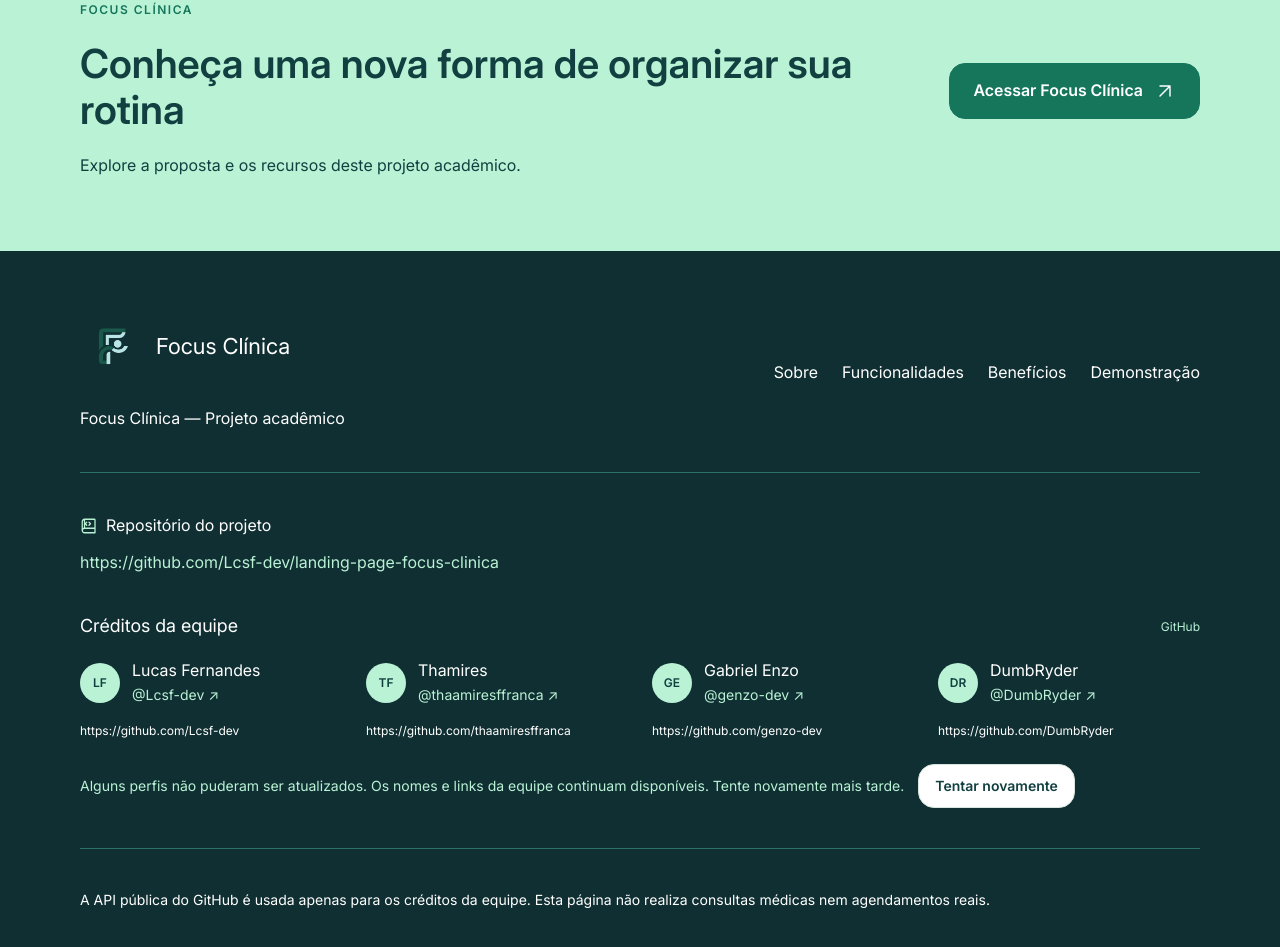
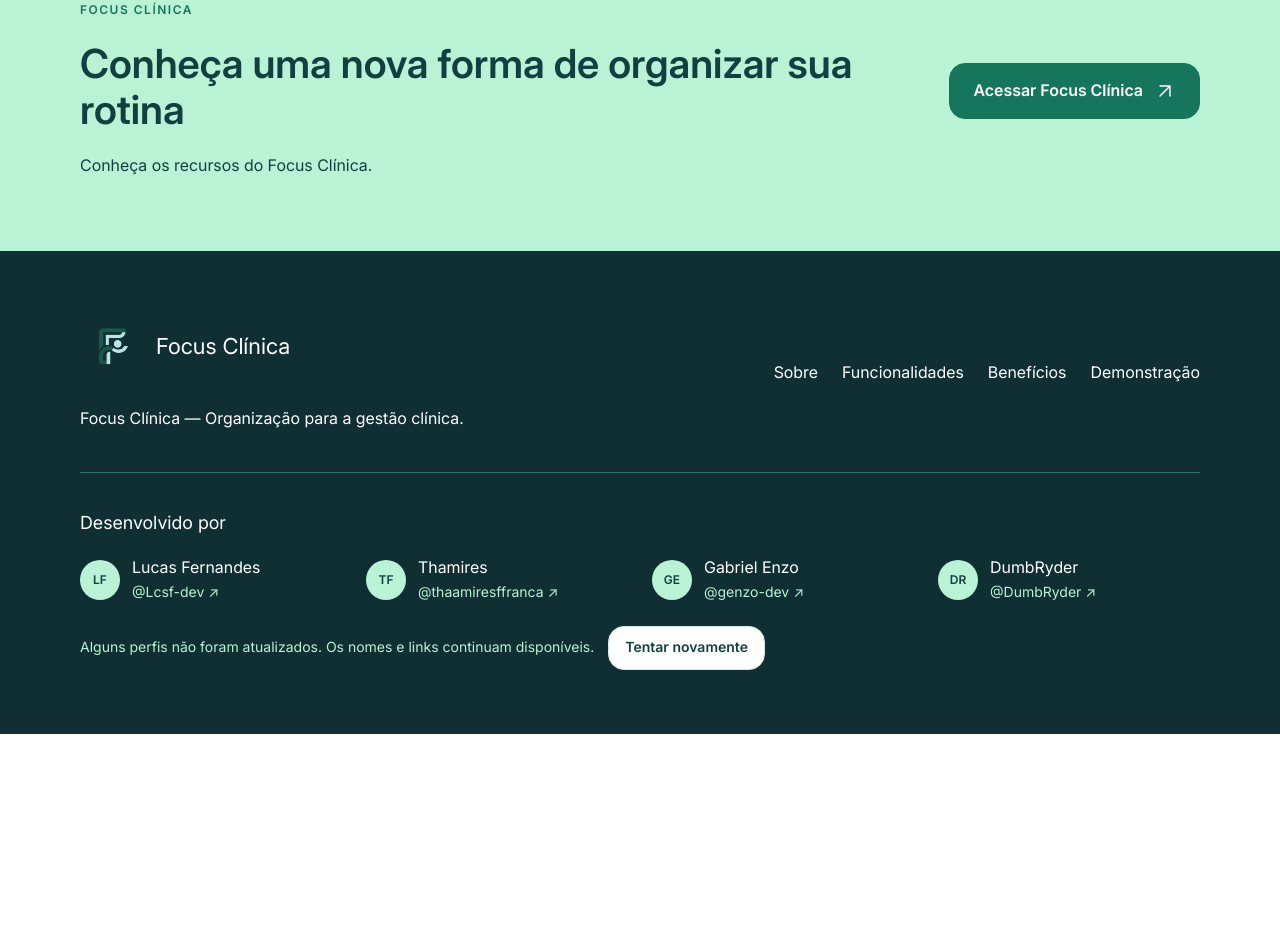
Before and after one commit to Lcsf-dev/landing-page-focus-clinica, a website: page index.html in a window 1280 px wide. Shown: the part 3168-4115 px from the top of the page. After the commit the page ends 3902 px from the top, so only its background shows below. Drawn offline with Linux system fonts and the light colour scheme; no server answers.

Commit message:
fix: refine institutional call to action and footer

```diff
--- a/css/styles.css
+++ b/css/styles.css
@@ -585,42 +585,6 @@ figcaption {
   text-underline-offset: 4px;
 }
 
-.footer__repository {
-  padding-block: 40px;
-}
-
-.footer__repository a {
-  display: inline-flex;
-  max-width: 100%;
-  flex-direction: column;
-  gap: 12px;
-  overflow-wrap: anywhere;
-}
-
-.footer__repository span {
-  display: flex;
-  align-items: center;
-  gap: 8px;
-}
-
-.footer__repository .icon {
-  width: 18px;
-  height: 18px;
-  color: var(--color-green);
-}
-
-.footer__repository small {
-  color: var(--color-green);
-  font-size: 1rem;
-}
-
-.footer__bottom {
-  margin-top: 40px;
-  padding-top: 40px;
-  border-top: 1px solid #2c7169;
-  font-size: .875rem;
-}
-
 /* Image viewer and reveal animations */
 .image-dialog {
   width: min(1280px, calc(100% - 40px));
@@ -676,6 +640,10 @@ figcaption {
 }
 
 /* Team profiles and API status */
+.team {
+  padding-top: 40px;
+}
+
 .team__heading {
   display: flex;
   justify-content: space-between;
@@ -688,11 +656,6 @@ figcaption {
   font-size: 1.125rem;
   font-weight: 400;
   letter-spacing: normal;
-}
-
-.team__heading > span {
-  color: var(--color-green);
-  font-size: .75rem;
 }
 
 .team-grid {
@@ -729,12 +692,6 @@ figcaption {
   color: var(--color-green);
   font-size: .875rem;
   line-height: 1.5;
-}
-
-.member-profile-url {
-  grid-column: 1 / -1;
-  overflow-wrap: anywhere;
-  font-size: .75rem;
 }
 
 .member-avatar {
@@ -775,6 +732,18 @@ figcaption {
   margin-top: 24px;
   color: var(--color-green);
   font-size: .875rem;
+}
+
+.api-status:not([data-state]), .api-status[data-state="success"] {
+  position: absolute;
+  width: 1px;
+  height: 1px;
+  min-height: 0;
+  margin: -1px;
+  padding: 0;
+  overflow: hidden;
+  clip-path: inset(50%);
+  white-space: nowrap;
 }
 
 .loading-indicator {
--- a/index.html
+++ b/index.html
@@ -76,22 +76,20 @@
           <div class="demo-panel" id="login-panel" role="tabpanel" aria-labelledby="login-tab" tabindex="0"><figure class="window window--demo"><a class="zoomable-screenshot" href="img/login-focus-clinica.jpg" target="_blank" rel="noopener noreferrer" data-zoom aria-label="Ampliar captura do acesso do cliente"><img src="img/login-focus-clinica.jpg" alt="Tela pública de acesso do Focus Clínica, com campos de e-mail e senha e botão Entrar." width="2560" height="1271" loading="lazy"><span class="zoom-badge"><svg class="icon" aria-hidden="true"><use href="img/icons.svg#expand"></use></svg> Ampliar captura</span></a></figure></div>
         </div>
       </section>
-      <section class="call-to-action section" id="access" aria-labelledby="call-to-action-title"><div class="container call-to-action__inner" data-reveal><div><p class="overline">Focus Clínica</p><h2 id="call-to-action-title">Conheça uma nova forma de organizar sua rotina</h2><p>Explore a proposta e os recursos deste projeto acadêmico.</p></div><a class="button" href="https://focus-clinica.netlify.app/" target="_blank" rel="noopener noreferrer">Acessar Focus Clínica <svg class="icon" aria-hidden="true"><use href="img/icons.svg#arrow-up-right"></use></svg></a></div></section>
+      <section class="call-to-action section" id="access" aria-labelledby="call-to-action-title"><div class="container call-to-action__inner" data-reveal><div><p class="overline">Focus Clínica</p><h2 id="call-to-action-title">Conheça uma nova forma de organizar sua rotina</h2><p>Conheça os recursos do Focus Clínica.</p></div><a class="button" href="https://focus-clinica.netlify.app/" target="_blank" rel="noopener noreferrer">Acessar Focus Clínica <svg class="icon" aria-hidden="true"><use href="img/icons.svg#arrow-up-right"></use></svg></a></div></section>
     </main>
     <footer class="footer">
-      <div class="container footer__main"><div><a class="brand" href="#home" aria-label="Focus Clínica, voltar ao início"><span class="brand__symbol" aria-hidden="true"><img src="img/logo-focus-clinica.png" alt="" width="512" height="512"></span><span>Focus Clínica</span></a><p>Focus Clínica — Projeto acadêmico</p></div><nav aria-label="Navegação do rodapé"><a href="#about">Sobre</a><a href="#features">Funcionalidades</a><a href="#benefits">Benefícios</a><a href="#demo">Demonstração</a></nav></div>
-      <div class="container footer__repository"><a href="https://github.com/Lcsf-dev/landing-page-focus-clinica" target="_blank" rel="noopener noreferrer"><span><svg class="icon" aria-hidden="true"><use href="img/icons.svg#repository"></use></svg>Repositório do projeto</span><small>https://github.com/Lcsf-dev/landing-page-focus-clinica</small></a></div>
+      <div class="container footer__main"><div><a class="brand" href="#home" aria-label="Focus Clínica, voltar ao início"><span class="brand__symbol" aria-hidden="true"><img src="img/logo-focus-clinica.png" alt="" width="512" height="512"></span><span>Focus Clínica</span></a><p>Focus Clínica — Organização para a gestão clínica.</p></div><nav aria-label="Navegação do rodapé"><a href="#about">Sobre</a><a href="#features">Funcionalidades</a><a href="#benefits">Benefícios</a><a href="#demo">Demonstração</a></nav></div>
       <div class="container team" aria-labelledby="team-title">
-        <div class="team__heading"><h2 id="team-title">Créditos da equipe</h2><span>GitHub</span></div>
+        <div class="team__heading"><h2 id="team-title">Desenvolvido por</h2></div>
         <div class="team-grid" id="team-list" aria-busy="false">
-          <a class="team-member" data-username="Lcsf-dev" href="https://github.com/Lcsf-dev" target="_blank" rel="noopener noreferrer"><span class="member-avatar"><span class="member-initials" aria-hidden="true">LF</span></span><span><strong class="member-name">Lucas Fernandes</strong><small>@Lcsf-dev ↗</small></span><span class="member-profile-url">https://github.com/Lcsf-dev</span></a>
-          <a class="team-member" data-username="thaamiresffranca" href="https://github.com/thaamiresffranca" target="_blank" rel="noopener noreferrer"><span class="member-avatar"><span class="member-initials" aria-hidden="true">TF</span></span><span><strong class="member-name">Thamires</strong><small>@thaamiresffranca ↗</small></span><span class="member-profile-url">https://github.com/thaamiresffranca</span></a>
-          <a class="team-member" data-username="genzo-dev" href="https://github.com/genzo-dev" target="_blank" rel="noopener noreferrer"><span class="member-avatar"><span class="member-initials" aria-hidden="true">GE</span></span><span><strong class="member-name">Gabriel Enzo</strong><small>@genzo-dev ↗</small></span><span class="member-profile-url">https://github.com/genzo-dev</span></a>
-          <a class="team-member" data-username="DumbRyder" href="https://github.com/DumbRyder" target="_blank" rel="noopener noreferrer"><span class="member-avatar"><span class="member-initials" aria-hidden="true">DR</span></span><span><strong class="member-name">DumbRyder</strong><small>@DumbRyder ↗</small></span><span class="member-profile-url">https://github.com/DumbRyder</span></a>
+          <a class="team-member" data-username="Lcsf-dev" href="https://github.com/Lcsf-dev" target="_blank" rel="noopener noreferrer"><span class="member-avatar"><span class="member-initials" aria-hidden="true">LF</span></span><span><strong class="member-name">Lucas Fernandes</strong><small>@Lcsf-dev ↗</small></span></a>
+          <a class="team-member" data-username="thaamiresffranca" href="https://github.com/thaamiresffranca" target="_blank" rel="noopener noreferrer"><span class="member-avatar"><span class="member-initials" aria-hidden="true">TF</span></span><span><strong class="member-name">Thamires</strong><small>@thaamiresffranca ↗</small></span></a>
+          <a class="team-member" data-username="genzo-dev" href="https://github.com/genzo-dev" target="_blank" rel="noopener noreferrer"><span class="member-avatar"><span class="member-initials" aria-hidden="true">GE</span></span><span><strong class="member-name">Gabriel Enzo</strong><small>@genzo-dev ↗</small></span></a>
+          <a class="team-member" data-username="DumbRyder" href="https://github.com/DumbRyder" target="_blank" rel="noopener noreferrer"><span class="member-avatar"><span class="member-initials" aria-hidden="true">DR</span></span><span><strong class="member-name">DumbRyder</strong><small>@DumbRyder ↗</small></span></a>
         </div>
-        <div class="api-status" id="team-status" role="status" aria-live="polite" data-js-only><span class="loading-indicator" aria-hidden="true"></span><span id="team-message">Os perfis serão atualizados ao chegar nesta seção.</span><button class="button button--outline button--small" id="retry-profiles" type="button" hidden>Tentar novamente</button></div>
+        <div class="api-status" id="team-status" role="status" aria-live="polite" data-js-only><span class="loading-indicator" aria-hidden="true"></span><span id="team-message"></span><button class="button button--outline button--small" id="retry-profiles" type="button" hidden>Tentar novamente</button></div>
       </div>
-      <div class="container footer__bottom"><p>A API pública do GitHub é usada apenas para os créditos da equipe. Esta página não realiza consultas médicas nem agendamentos reais.</p></div>
     </footer>
     <dialog class="image-dialog" id="image-dialog" aria-labelledby="image-title"><div class="image-dialog__header"><h2 id="image-title">Interface do Focus Clínica</h2><button class="icon-button" id="close-image" type="button" aria-label="Fechar captura" autofocus><svg class="icon" aria-hidden="true"><use href="img/icons.svg#close"></use></svg></button></div><img id="expanded-image" alt="" width="2560" height="1271"></dialog>
   </body>
--- a/js/team/team-view.js
+++ b/js/team/team-view.js
@@ -46,13 +46,13 @@ export function createTeamView(root = document) {
     showError(hasPartialResults = false) {
       status.dataset.state = "error";
       message.textContent = hasPartialResults
-        ? "Alguns perfis não puderam ser atualizados. Os nomes e links da equipe continuam disponíveis. Tente novamente mais tarde."
-        : "Não foi possível atualizar os perfis. Os links da equipe continuam disponíveis.";
+        ? "Alguns perfis não foram atualizados. Os nomes e links continuam disponíveis."
+        : "Não foi possível atualizar os perfis. Os nomes e links continuam disponíveis.";
       retryButton.hidden = false;
     },
     showSuccess() {
       status.dataset.state = "success";
-      message.textContent = "Perfis atualizados pelo GitHub.";
+      message.textContent = "Perfis da equipe atualizados.";
     },
     finishLoading() {
       list.setAttribute("aria-busy", "false");
```
Also changed, not shown: tests/team-profiles.test.mjs (+4 -0 lines).
